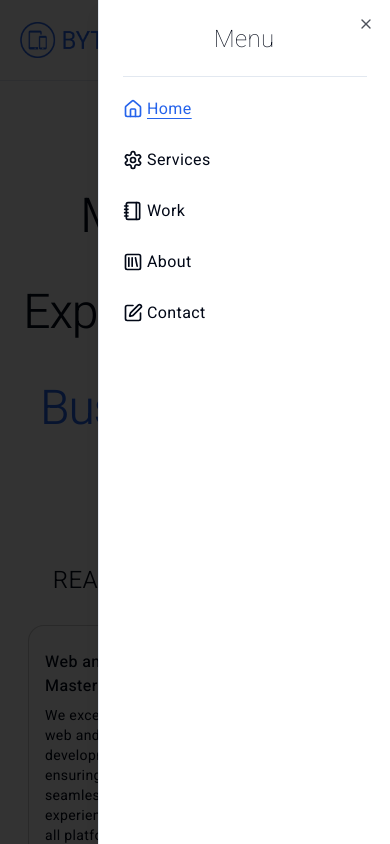
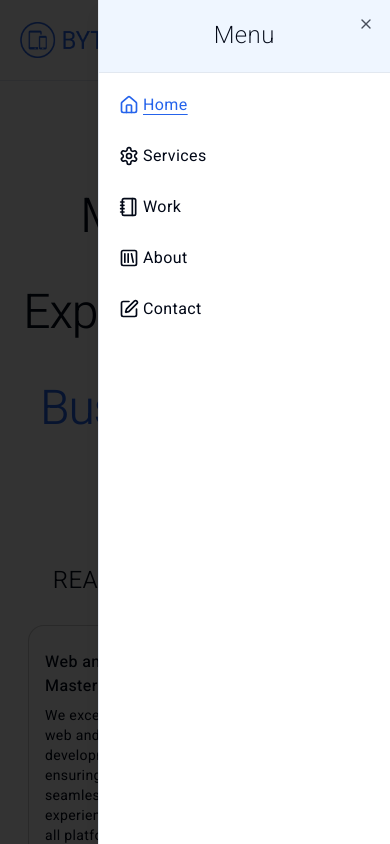
Before and after one commit to mabhi1/bytecoup, a Next.js app: page / in a window 390 px wide. Both pictures are taken after a click on the button 350 px from the left and 40 px from the top of the page. Shown: the top 844 px of the page. Built offline with nearby package versions, Linux system fonts and the light colour scheme.

Commit message:
fix: mobile navigation

```diff
--- a/components/layout/header/mobile-navigation.tsx
+++ b/components/layout/header/mobile-navigation.tsx
@@ -21,12 +21,11 @@ export default function MobileNavigation() {
           <Menu className="h-[1.2rem] w-[1.2rem] rotate-0 scale-100 transition-all" />
         </Button>
       </SheetTrigger>
-      <SheetContent className="md:hidden">
+      <SheetContent className="md:hidden p-0">
         <SheetHeader>
-          <SheetTitle className="text-2xl font-thin">Menu</SheetTitle>
+          <SheetTitle className="text-2xl font-extralight border-b p-5 bg-blue-50">Menu</SheetTitle>
         </SheetHeader>
-        <Separator className="my-5" />
-        <nav className="flex flex-col gap-5 md:hidden w-fit">
+        <nav className="flex flex-col gap-5 md:hidden w-fit p-5">
           {links.map((link) => (
             <Link href={link.href} key={link.href}>
               <SheetClose>
```
